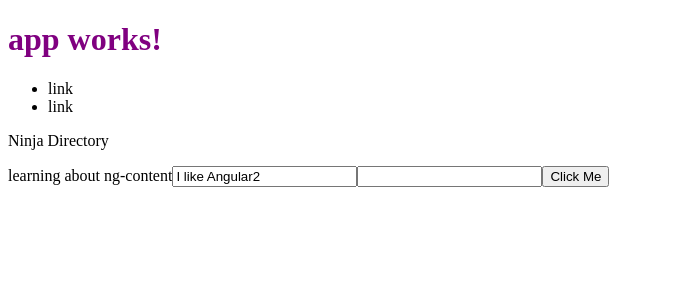
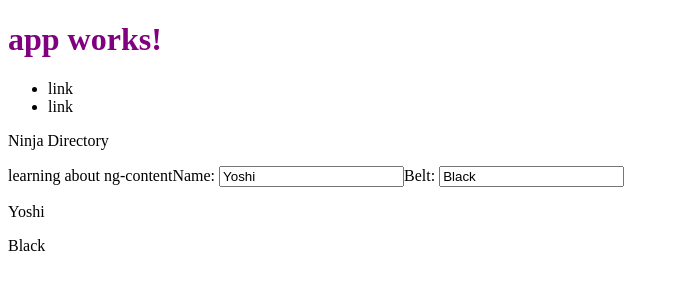
Before and after one commit to msadahiro/Ninja_Directory, an Angular app: page / in a window 1280 px wide. Shown: the top 300 px of the page, without its empty margins (0-679 px from the left). Built offline with nearby package versions, Linux system fonts and the light colour scheme.

Commit message:
two way data-binding

```diff
--- a/src/app/home/home.component.html
+++ b/src/app/home/home.component.html
@@ -3,6 +3,9 @@
 </p>
 <ng-content></ng-content>
 
-<input value="{{myString}}">
-<input required="{{myBoolean}}">
-<button (click)="alertMe('I like dotNet too')">Click Me</button>
+<label for="">Name: </label>
+<input [(ngModel)]="ninja.name">
+<label for="">Belt: </label>
+<input [(ngModel)]="ninja.belt">
+<p>{{ninja.name}}</p>
+<p>{{ninja.belt}}</p>
--- a/src/app/home/home.component.ts
+++ b/src/app/home/home.component.ts
@@ -7,12 +7,16 @@ import { Component, OnInit } from '@angular/core';
 })
 export class HomeComponent implements OnInit {
   homeTitle = "Ninja Directory"
-  myString = "I like Angular2";
-  myBoolean = true;
+  // myString = "I like Angular2";
+  // myBoolean = true;
 
-  alertMe(val){
-    alert(val);
-  }
+  // alertMe(val){
+  //   alert(val);
+  // }
+  ninja = {
+    name: "Yoshi",
+    belt:"Black"
+  };
 
   constructor() { }
 
```
